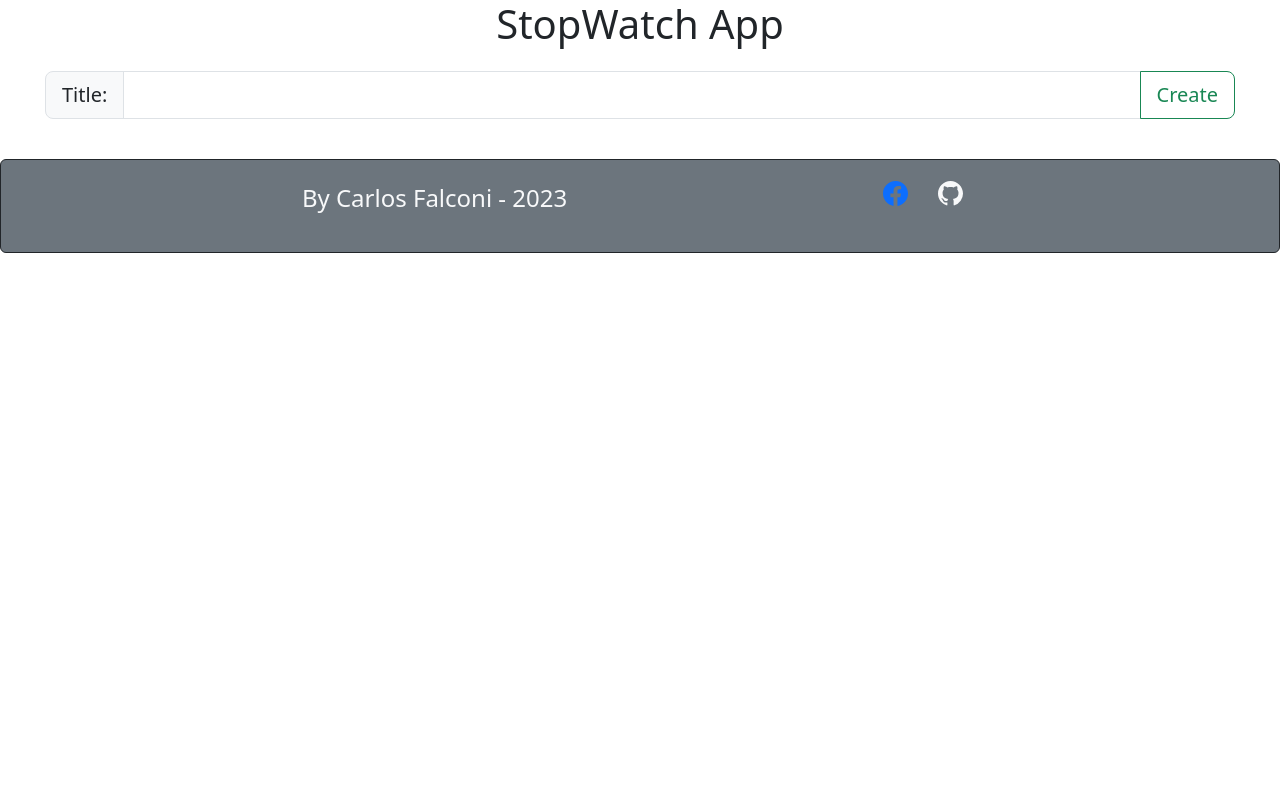
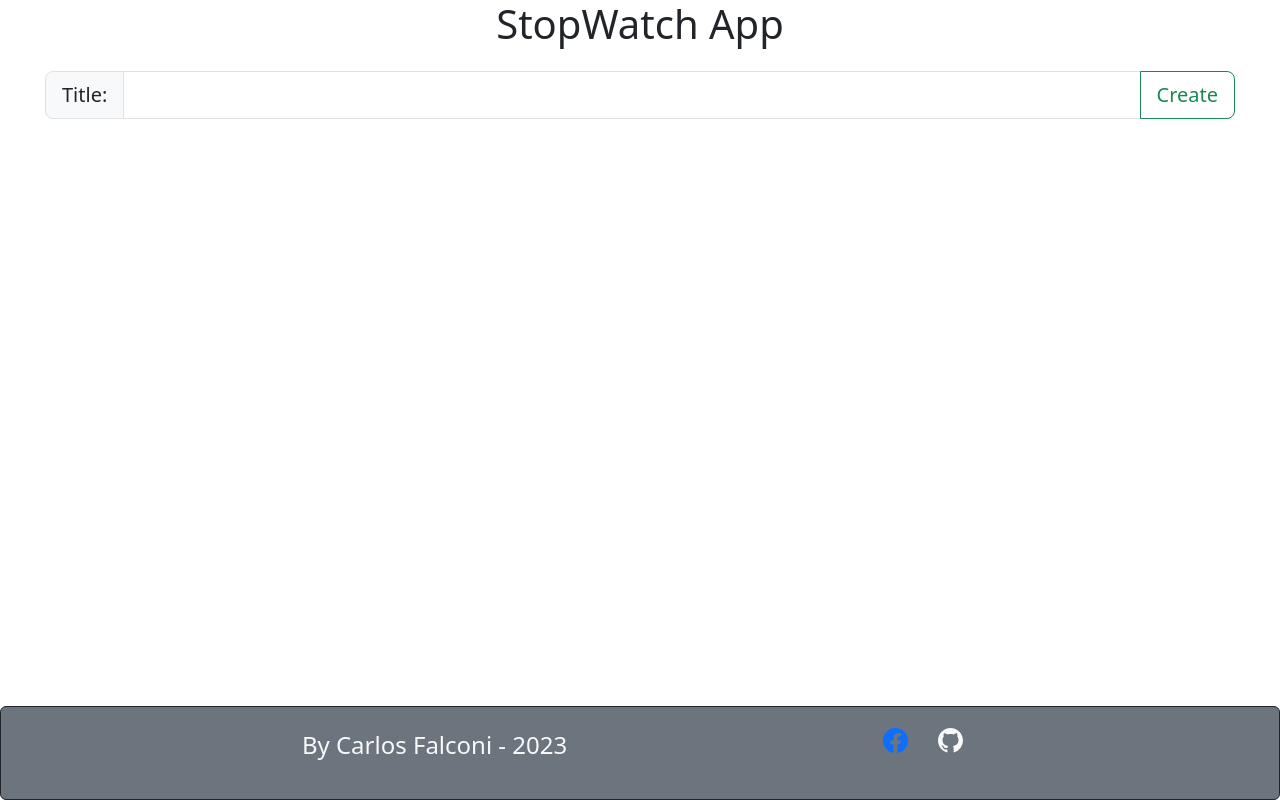
Before and after one commit to cafalco96/stopWatch, a Nuxt app: page / in a window 1280 px wide. Built offline with nearby package versions, Linux system fonts and the light colour scheme.

Commit message:
fix footer

```diff
--- a/app.vue
+++ b/app.vue
@@ -1,5 +1,5 @@
 <template>
-  <div>
+  <div class="main">
     <MainStopWatch></MainStopWatch>
   </div>
   <footer class="border border-dark rounded bg-secondary text-light">
@@ -65,19 +65,21 @@ useHead({
   ],
 });
 </script>
-<style scoped>
+<style>
 footer {
   display: flex;
   justify-content: space-evenly;
-  background-color: #f8f9fa;
   padding: 20px 0;
+  position: absolute;
+  bottom: 0;
+  width: 100%;
 }
 a {
   margin: 0 15px;
 }
-@media (min-width: 768px) and (max-width: 991.98px) {
-  footer {
-    display: none;
-  }
+body {
+  position: relative;
+  padding-bottom: 7rem;
+  min-height: 100vh;
 }
 </style>
```
